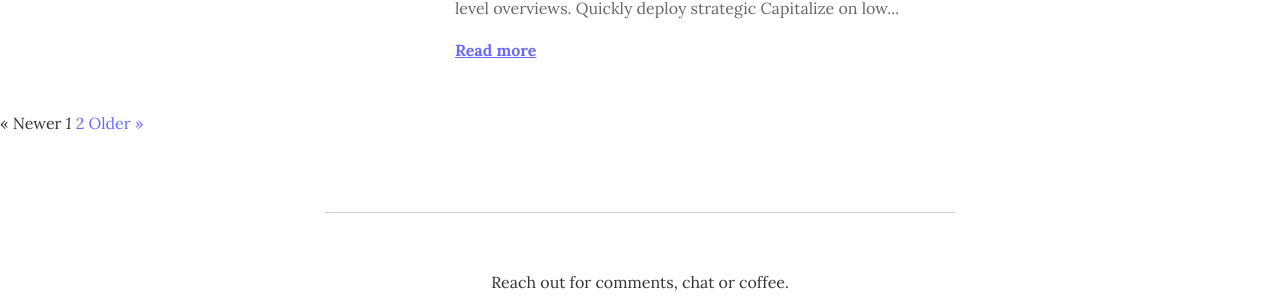
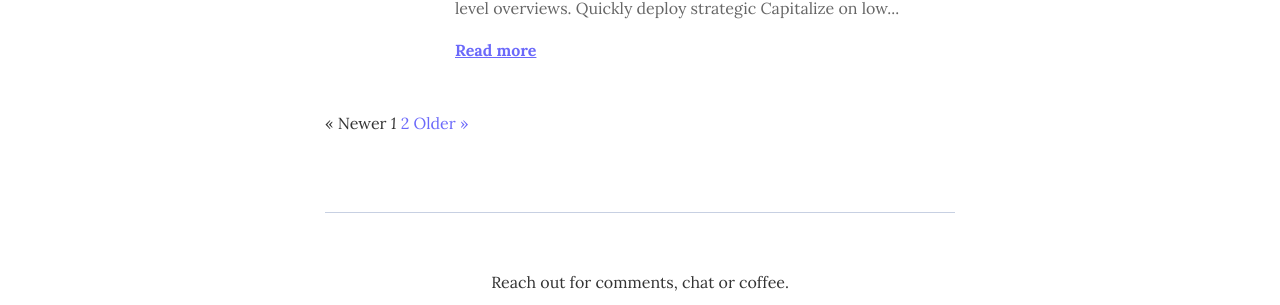
Before and after one commit to PrestonChing/prestonching.github.io, a Jekyll site: the page built from index.html, in a window 1280 px wide. Shown: the part 1593-1898 px from the top of the page. Built offline with Jekyll 4.4.1, drawn with Linux system fonts in a browser that asks for light colours; the list of posts is cut into pages by our own code.

Commit message:
center pagination 4

```diff
--- a/index.html
+++ b/index.html
@@ -48,10 +48,9 @@
     </div>
     {% endfor %}
   {% endif %}
-</div>
 
   {% if paginator.total_pages > 1 %}
-<div class="pagination" style="margin: auto;">
+  <div class="pagination">
     {% if paginator.previous_page %}
       <a href="{{ paginator.previous_page_path | relative_url }}">&laquo; Newer</a>
     {% else %}
@@ -75,3 +74,4 @@
     {% endif %}
   </div>
   {% endif %}
+</div>
```
Lines whose indentation alone changed are shown as unchanged.
